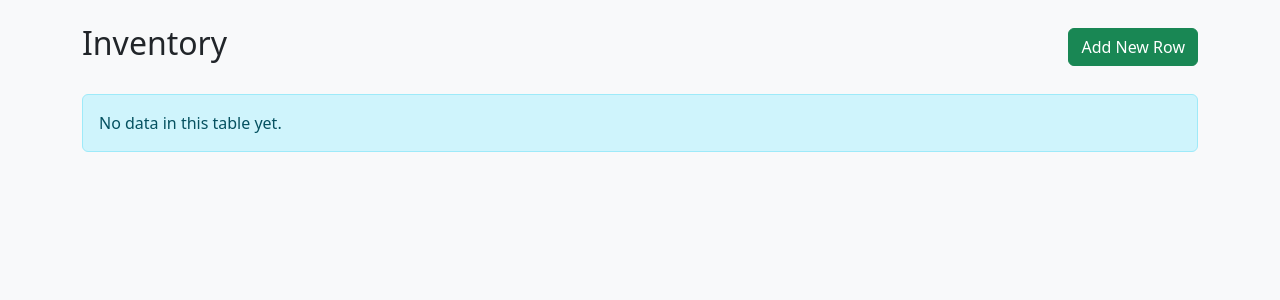
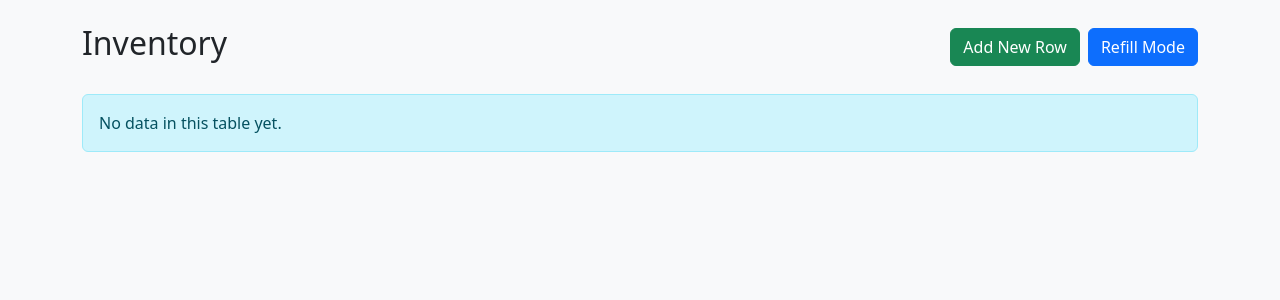
Before and after one commit to IanScottMcGuire/GPT-NLP-Lab-Assistant-4, a Flask app: page /view/inventory in a window 1280 px wide. Shown: the part 56-356 px from the top of the page. Run offline with Flask 3, Linux system fonts and the light colour scheme; a user stored in the database is signed in; data that the repository does not hold is empty.

Commit message:
Database refill mode update (still some bugs)

```diff
--- a/Raquel's Folder/403DB/app.py
+++ b/Raquel's Folder/403DB/app.py
@@ -6,7 +6,7 @@ import signal
 from datetime import timedelta, datetime
 from functools import wraps
 
-CSV_PATH = "/home/am1/CAPSTONE/inventory_log.csv"
+CSV_PATH = "/home/raquel/Documents/GPT-NLP-Lab-Assistant-4/Adiba's Folder/inventory_log.csv"
 
 app = Flask(__name__)
 app.secret_key = 'your-secret-key-change-in-production'
@@ -45,7 +45,6 @@ def sync_inventory_from_csv():
     conn = get_db_connection()
     try:
         for bin_id, (csv_ts_str, csv_result_str) in latest_by_bin.items():
-            csv_quantity = 0 if csv_result_str == 'LO' else 1
             csv_ts = datetime.strptime(csv_ts_str, "%Y-%m-%d %H:%M:%S")
 
             row = conn.execute(
@@ -55,15 +54,15 @@ def sync_inventory_from_csv():
             if row is None:
                 conn.execute(
                     'INSERT INTO inventory(bin_id, component, quantity, datetime) VALUES (?, ?, ?, ?)',
-                    (bin_id, '', csv_quantity, csv_ts_str)
+                    (bin_id, '', csv_result_str, csv_ts_str)
                 )
             else:
                 db_datetime_str = row['datetime']
                 db_ts = datetime.strptime(db_datetime_str, "%Y-%m-%d %H:%M:%S") if db_datetime_str else None
-                if db_ts is None or (csv_ts > db_ts and csv_quantity != row['quantity']):
+                if db_ts is None or (csv_ts > db_ts and csv_result_str != row['quantity']):
                     conn.execute(
                         'UPDATE inventory SET quantity = ?, datetime = ? WHERE bin_id = ?',
-                        (csv_quantity, csv_ts_str, bin_id)
+                        (csv_result_str, csv_ts_str, bin_id)
                     )
         conn.commit()
     finally:
@@ -211,12 +210,16 @@ def view_table(table_name):
         data.append(row_dict)
 
     can_edit = session.get('is_admin') == 1 and table_name not in ['users', 'activity_logs']
+    can_refill = table_name == 'inventory' and (session.get('refill_perm') == 1 or session.get('is_admin') == 1)
+    refill_mode = can_refill and request.args.get('refill_mode') == '1'
 
     return render_template('view_table.html',
                            table_name=table_name,
                            columns=columns,
                            data=data,
-                           can_edit=can_edit)
+                           can_edit=can_edit,
+                           can_refill=can_refill,
+                           refill_mode=refill_mode)
 
 
 @app.route('/edit_user_permissions/<username>', methods=['GET', 'POST'])
@@ -265,6 +268,9 @@ def insert_row(table_name):
     try:
         row_id = None
         if table_name == 'inventory':
+            if data['quantity'] not in ('LO', 'HI'):
+                conn.close()
+                return jsonify({'success': False, 'error': 'quantity must be "LO" or "HI"'}), 400
             conn.execute('INSERT INTO inventory (bin_id, component, quantity) VALUES (?, ?, ?)',
                          (data['bin_id'], data['component'], data['quantity']))
             row_id = data['bin_id']
@@ -302,6 +308,9 @@ def update_row(table_name):
     try:
         row_id = None
         if table_name == 'inventory':
+            if data['quantity'] not in ('LO', 'HI'):
+                conn.close()
+                return jsonify({'success': False, 'error': 'quantity must be "LO" or "HI"'}), 400
             conn.execute('UPDATE inventory SET component = ?, quantity = ? WHERE bin_id = ?',
                          (data['component'], data['quantity'], data['bin_id']))
             row_id = data['bin_id']
@@ -350,5 +359,70 @@ def delete_row(table_name):
         return jsonify({'success': False, 'error': str(e)}), 400
 
 
+@app.route('/api/refill/inventory', methods=['POST'])
+@login_required
+def refill_inventory():
+    if session.get('refill_perm') != 1 and session.get('is_admin') != 1:
+        return jsonify({'success': False, 'error': 'Permission denied'}), 403
+
+    data = request.json
+    conn = get_db_connection()
+    try:
+        conn.execute(
+            'UPDATE inventory SET quantity = ?, datetime = ? WHERE bin_id = ?',
+            ('HI', datetime.now().strftime('%Y-%m-%d %H:%M:%S'), data['bin_id'])
+        )
+        conn.commit()
+        conn.close()
+        log_activity(session['username'], f"Refilled bin {data['bin_id']} in inventory")
+        return jsonify({'success': True})
+    except Exception as e:
+        conn.close()
+        return jsonify({'success': False, 'error': str(e)}), 400
+
+
+@app.route('/api/refill/commit_all', methods=['POST'])
+@login_required
+def refill_commit_all():
+    if session.get('refill_perm') != 1 and session.get('is_admin') != 1:
+        return jsonify({'success': False, 'error': 'Permission denied'}), 403
+
+    rows = request.json.get('rows', [])
+    now_str = datetime.now().strftime('%Y-%m-%d %H:%M:%S')
+
+    try:
+        # Step 1 & 2: Overwrite CSV keeping only the header, then append updated rows
+        with open(CSV_PATH, 'w', newline='') as csvfile:
+            writer = csv.DictWriter(csvfile, fieldnames=['timestamp', 'result', 'distance_cm', 'bin'])
+            writer.writeheader()
+            for row in rows:
+                writer.writerow({
+                    'timestamp': row.get('datetime') or now_str,
+                    'result': row.get('quantity', ''),
+                    'distance_cm': 0,
+                    'bin': row.get('bin_id', '')
+                })
+
+        # Step 3: Pull CSV updates into the inventory table
+        sync_inventory_from_csv()
+
+        # Also persist component edits (not tracked in CSV)
+        conn = get_db_connection()
+        try:
+            for row in rows:
+                conn.execute(
+                    'UPDATE inventory SET component = ? WHERE bin_id = ?',
+                    (row.get('component', ''), row.get('bin_id'))
+                )
+            conn.commit()
+        finally:
+            conn.close()
+
+        log_activity(session['username'], "Committed refill changes to inventory")
+        return jsonify({'success': True})
+    except Exception as e:
+        return jsonify({'success': False, 'error': str(e)}), 400
+
+
 if __name__ == '__main__':
     app.run(debug=True, host='127.0.0.1', port=5000, use_reloader=False)
--- a/Raquel's Folder/403DB/templates/view_table.html
+++ b/Raquel's Folder/403DB/templates/view_table.html
@@ -16,10 +16,18 @@
 
     <div class="container mt-4">
         <div class="d-flex justify-content-between align-items-center mb-4">
-            <h2 class="text-capitalize">{{ table_name.replace('_', ' ') }}</h2>
-            {% if can_edit %}
+            <h2 class="text-capitalize">
+                {{ table_name.replace('_', ' ') }}
+                {% if refill_mode %}<span class="badge bg-warning text-dark ms-2" style="font-size:0.6em;vertical-align:middle;">Refill Mode</span>{% endif %}
+            </h2>
+            <div class="d-flex gap-2">
+                {% if can_edit and not refill_mode %}
                 <button class="btn btn-success" onclick="showInsertModal()">Add New Row</button>
                 {% endif %}
+                {% if can_refill and not refill_mode %}
+                <a href="{{ url_for('view_table', table_name=table_name, refill_mode=1) }}" class="btn btn-primary">Refill Mode</a>
+                {% endif %}
+            </div>
         </div>
 
         {% if data %}
@@ -30,10 +38,12 @@
                         {% for column in columns %}
                         <th>{{ column }}</th>
                         {% endfor %}
-                        {% if can_edit %}
+                        {% if not refill_mode %}
+                            {% if can_edit or can_refill %}
                             <th>Actions</th>
                             {% elif table_name == 'users' and session.is_admin %}
                             <th>Actions</th>
+                            {% endif %}
                         {% endif %}
                     </tr>
                 </thead>
@@ -41,12 +51,22 @@
                     {% for row in data %}
                     <tr>
                         {% for column in columns %}
+                        {% if refill_mode %}
+                        <td><input type="text" class="form-control form-control-sm refill-input" data-col="{{ column }}" value="{{ row[column] if row[column] is not none else '' }}"></td>
+                        {% else %}
                         <td>{{ row[column] }}</td>
+                        {% endif %}
                         {% endfor %}
+                        {% if not refill_mode %}
+                            {% if can_edit or can_refill %}
+                            <td>
                                 {% if can_edit %}
-                        <td>
                                 <button class="btn btn-sm btn-primary" onclick='editRow({{ row | tojson }})'>Edit</button>
                                 <button class="btn btn-sm btn-danger" onclick='deleteRow({{ row | tojson }})'>Delete</button>
+                                {% endif %}
+                                {% if can_refill %}
+                                <button class="btn btn-sm btn-warning" onclick='refillRow({{ row["bin_id"] }})'>Refill</button>
+                                {% endif %}
                             </td>
                             {% elif table_name == 'users' and session.is_admin and row.username != 'superuser' %}
                             <td>
@@ -57,11 +77,20 @@
                                 <span class="text-muted">Protected</span>
                             </td>
                             {% endif %}
+                        {% endif %}
                     </tr>
                     {% endfor %}
                 </tbody>
             </table>
         </div>
+
+        {% if refill_mode %}
+        <div class="d-flex gap-2 mt-3 mb-4">
+            <button class="btn btn-success" onclick="commitRefillChanges()">Commit Changes</button>
+            <a href="{{ url_for('view_table', table_name=table_name) }}" class="btn btn-secondary">Cancel</a>
+        </div>
+        {% endif %}
+
         {% else %}
         <div class="alert alert-info">No data in this table yet.</div>
         {% endif %}
@@ -195,6 +224,47 @@
                 }
             });
         }
+
+        function refillRow(binId) {
+            fetch('/api/refill/inventory', {
+                method: 'POST',
+                headers: {'Content-Type': 'application/json'},
+                body: JSON.stringify({bin_id: binId})
+            })
+            .then(r => r.json())
+            .then(result => {
+                if (result.success) {
+                    location.reload();
+                } else {
+                    alert('Error: ' + result.error);
+                }
+            });
+        }
+
+        function commitRefillChanges() {
+            const rows = [];
+            document.querySelectorAll('#dataTable tbody tr').forEach(tr => {
+                const row = {};
+                tr.querySelectorAll('.refill-input').forEach(input => {
+                    row[input.dataset.col] = input.value;
+                });
+                rows.push(row);
+            });
+
+            fetch('/api/refill/commit_all', {
+                method: 'POST',
+                headers: {'Content-Type': 'application/json'},
+                body: JSON.stringify({rows: rows})
+            })
+            .then(r => r.json())
+            .then(result => {
+                if (result.success) {
+                    window.location.href = '{{ url_for("view_table", table_name="inventory") }}';
+                } else {
+                    alert('Error: ' + result.error);
+                }
+            });
+        }
     </script>
 </body>
 </html>
--- a/Raquel's Folder/403DB/testDB.py
+++ b/Raquel's Folder/403DB/testDB.py
@@ -26,7 +26,7 @@ cursor.execute('''CREATE TABLE IF NOT EXISTS users(
 cursor.execute('''CREATE TABLE IF NOT EXISTS inventory(
                bin_id INTEGER UNIQUE NOT NULL,
                component TEXT NOT NULL,
-               quantity INTEGER NOT NULL,
+               quantity TEXT NOT NULL,
                datetime TEXT)''') # 0 = low, 1 = high
 
 # create api key table, only admin_perm should have access
```
Also changed, not shown: Raquel's Folder/403DB/testDB.db, 2 other files. Lines whose indentation alone changed are shown as unchanged.
